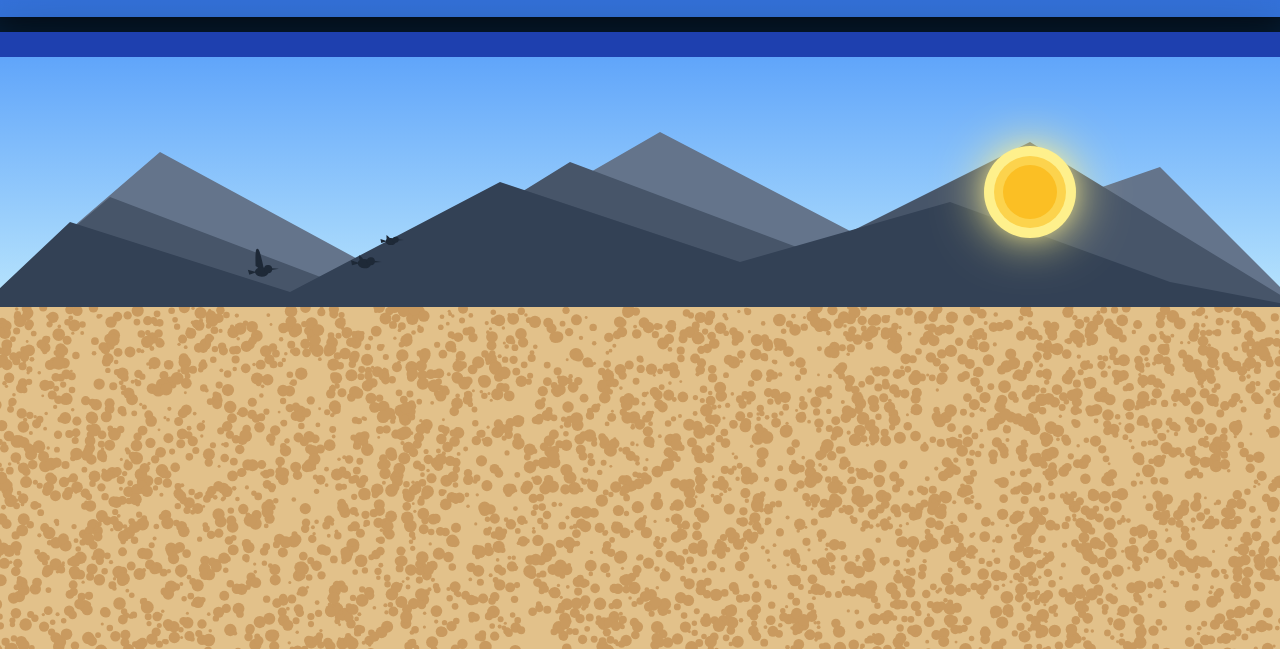
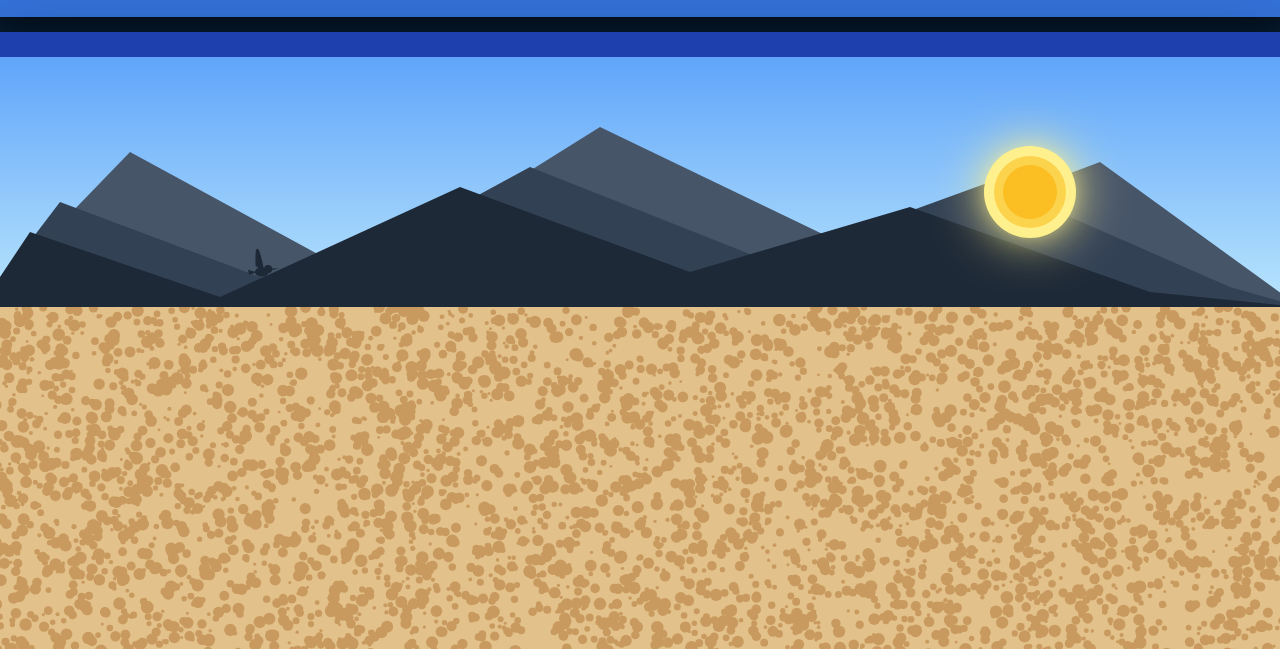
Before and after one commit to Michiaelius/zbinden-online, a plain HTML site: page ProG^2/index.html in a window 1280 px wide. Shown: the part 151-800 px from the top of the page. Drawn offline with Linux system fonts and the light colour scheme.

Commit message:
Update index.html

```diff
--- a/ProG^2/index.html
+++ b/ProG^2/index.html
@@ -97,55 +97,59 @@
     }
     for (let i = 0; i < 2; i++) spawnBird();
 
-    // ==================== Berglandschaft ====================
+    // ==================== Berglandschaft (stark sichtbar) ====================
     function drawMountains() {
-      // Hinterste Berge
-      ctx.fillStyle = '#64748b';
+      // Sehr dunkle hinterste Berge
+      ctx.fillStyle = '#475569';
       ctx.beginPath();
       ctx.moveTo(0, 250);
-      ctx.lineTo(180, 95);
-      ctx.lineTo(420, 225);
-      ctx.lineTo(680, 75);
-      ctx.lineTo(920, 200);
-      ctx.lineTo(1180, 110);
+      ctx.lineTo(150, 95);
+      ctx.lineTo(380, 220);
+      ctx.lineTo(620, 70);
+      ctx.lineTo(880, 195);
+      ctx.lineTo(1120, 105);
       ctx.lineTo(1320, 250);
       ctx.fill();
 
       // Mittlere Berge
-      ctx.fillStyle = '#475569';
+      ctx.fillStyle = '#334155';
       ctx.beginPath();
       ctx.moveTo(0, 250);
-      ctx.lineTo(130, 140);
-      ctx.lineTo(380, 235);
-      ctx.lineTo(590, 105);
-      ctx.lineTo(830, 195);
-      ctx.lineTo(1050, 85);
+      ctx.lineTo(80, 145);
+      ctx.lineTo(320, 235);
+      ctx.lineTo(550, 110);
+      ctx.lineTo(790, 205);
+      ctx.lineTo(1010, 125);
+      ctx.lineTo(1250, 230);
       ctx.lineTo(1320, 250);
       ctx.fill();
 
-      // Vorderste Berge
-      ctx.fillStyle = '#334155';
+      // Vorderste dunkle Berge
+      ctx.fillStyle = '#1e2937';
       ctx.beginPath();
       ctx.moveTo(0, 250);
-      ctx.lineTo(90, 165);
-      ctx.lineTo(310, 235);
-      ctx.lineTo(520, 125);
-      ctx.lineTo(760, 205);
-      ctx.lineTo(970, 145);
-      ctx.lineTo(1190, 225);
+      ctx.lineTo(50, 175);
+      ctx.lineTo(240, 240);
+      ctx.lineTo(480, 130);
+      ctx.lineTo(710, 215);
+      ctx.lineTo(930, 150);
+      ctx.lineTo(1170, 235);
       ctx.lineTo(1320, 250);
       ctx.fill();
     }
 
     function drawStaticBackground() {
+      // Himmel
       const sky = ctx.createLinearGradient(0, 0, 0, 250);
       sky.addColorStop(0, '#60a5fa');
       sky.addColorStop(1, '#bae6fd');
       ctx.fillStyle = sky;
       ctx.fillRect(0, 0, 1320, 250);
 
+      // Berge
       drawMountains();
 
+      // Sonne
       const sunX = 1050; const sunY = 135;
       ctx.shadowColor = '#fef08c'; ctx.shadowBlur = 50;
       ctx.fillStyle = '#fef08c';
@@ -157,6 +161,7 @@
       ctx.fillStyle = '#fbbf24';
       ctx.beginPath(); ctx.arc(sunX, sunY, 27, 0, Math.PI*2); ctx.fill();
 
+      // Sand
       ctx.drawImage(sandCanvas, 0, 250);
     }
 
```
